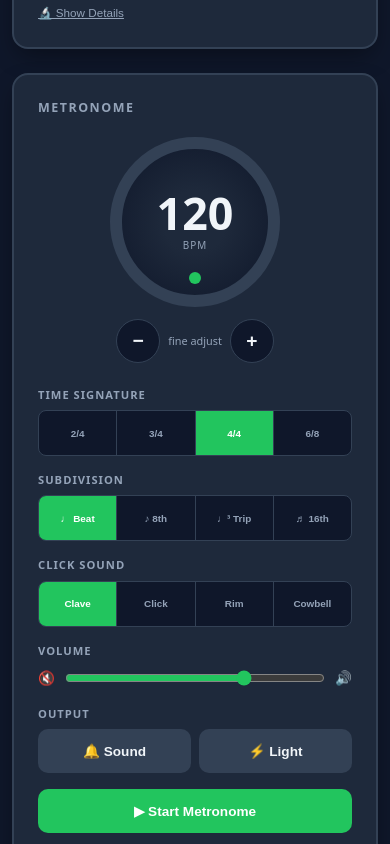
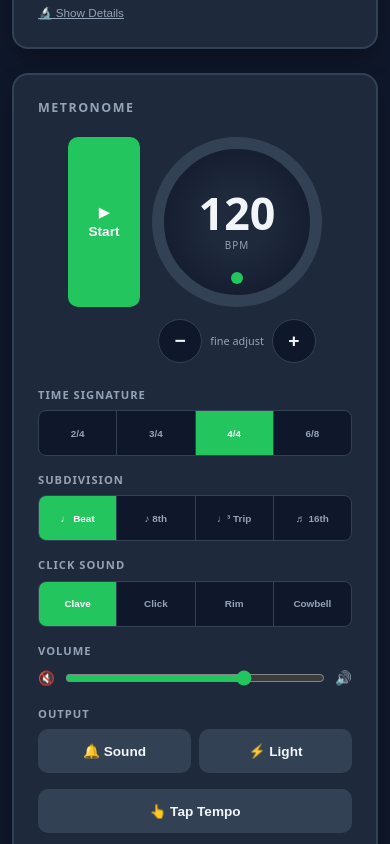
Before and after one commit to JeremyLoy/Musician-Practice-Tools, a plain HTML site: page index.html in a window 390 px wide. Shown: the part 1055-1899 px from the top of the page. Drawn offline with Linux system fonts and the light colour scheme.

Commit message:
Reposition metronome Start button: below wheel on desktop, left on mobile
Desktop: Start button now sits below the BPM wheel at the same width
(200px), making it a prominent call-to-action directly beneath the
main interaction element.

Mobile (≤500px): wheel-row switches to flex-row, placing the Start
button to the LEFT of the wheel at the same height (170px) — giving
it near-equal visual weight to the wheel and making it the first
thing a thumb reaches.

Controls column wraps to its own full-width row below on mobile.
Button label switches to ▶/■ + line break + Start/Stop to fit the
tall narrow shape. updateMetroBtn() updated to use innerHTML.

Co-Authored-By: Claude Sonnet 4.6 <noreply@anthropic.com>

```diff
--- a/index.html
+++ b/index.html
@@ -78,6 +78,9 @@
         .adj-btn:hover { border-color: var(--primary); color: var(--primary); }
         .adj-btn:active { background: var(--primary); border-color: var(--primary); color: #fff; }
 
+        .wheel-row { display: flex; flex-direction: column; align-items: center; gap: 0.75rem; }
+        .wheel-and-adj { display: flex; flex-direction: column; align-items: center; gap: 0.75rem; }
+        .metro-start-btn { width: 200px; font-size: 1.4rem; line-height: 1.4; border-radius: 14px; padding: 0.9rem 0.5rem; text-align: center; }
         .metro-controls { display: flex; flex-direction: column; gap: 1rem; flex: 1; min-width: 205px; }
         .seg-ctrl { display: flex; background: var(--bg); border: 1px solid var(--border); border-radius: 8px; overflow: hidden; }
         .seg-ctrl button { flex: 1; background: transparent; color: var(--text-muted); border: none; border-right: 1px solid var(--border); padding: 12px 2px; font-size: 0.7rem; font-weight: 700; cursor: pointer; transition: all 0.15s; touch-action: manipulation; min-height: 44px; }
@@ -114,8 +117,10 @@
             #bpm-display { font-size: 2.8rem; }
             .settings-bar { gap: 7px; padding: 0.75rem; }
             button.main-action, button.secondary { padding: 0.6rem 1rem; font-size: 0.85rem; }
-            .metro-controls { min-width: 160px; }
+            .metro-controls { min-width: unset; width: 100%; }
             .seg-ctrl button { font-size: 0.62rem; padding: 12px 2px; }
+            .wheel-row { flex-direction: row; align-items: flex-start; }
+            .metro-start-btn { width: auto; min-width: 72px; height: 170px; font-size: 1.6rem; align-self: stretch; padding: 0.5rem; order: -1; }
         }
     </style>
 </head>
@@ -206,6 +211,8 @@
     <h2>Metronome</h2>
     <div class="metro-layout">
         <div class="wheel-col">
+            <div class="wheel-row">
+                <div class="wheel-and-adj">
                     <div class="wheel-outer">
                         <div class="bpm-container">
                             <div id="bpm-display">120</div>
@@ -218,6 +225,9 @@
                         <button class="adj-btn" id="bpmMinus">−</button>
                         <span style="font-size:0.68rem;color:var(--text-muted);">fine adjust</span>
                         <button class="adj-btn" id="bpmPlus">+</button>
+                    </div>
+                </div>
+                <button id="metroStartBtn" class="main-action metro-start-btn">▶<br>Start</button>
             </div>
         </div>
         <div class="metro-controls">
@@ -259,7 +269,6 @@
                     <button id="lightToggle" class="secondary metro-mode-btn" style="flex:1;">⚡ Light</button>
                 </div>
             </div>
-            <button id="metroStartBtn" class="main-action" style="width:100%;">▶ Start Metronome</button>
             <button id="tapBtn" class="secondary" style="width:100%;">👆 Tap Tempo</button>
         </div>
     </div>
@@ -701,8 +710,8 @@ function sched() {
 function updateMetroBtn() {
     const btn=document.getElementById('metroStartBtn');
     if(!btn) return;
-    if(metroRunning){ btn.textContent='■ Stop Metronome'; btn.classList.add('is-active'); }
-    else { btn.textContent='▶ Start Metronome'; btn.classList.remove('is-active'); }
+    if(metroRunning){ btn.innerHTML='■<br>Stop'; btn.classList.add('is-active'); }
+    else { btn.innerHTML='▶<br>Start'; btn.classList.remove('is-active'); }
 }
 function startMetro() {
     if(metroRunning) return;
```
Lines whose indentation alone changed are shown as unchanged.
